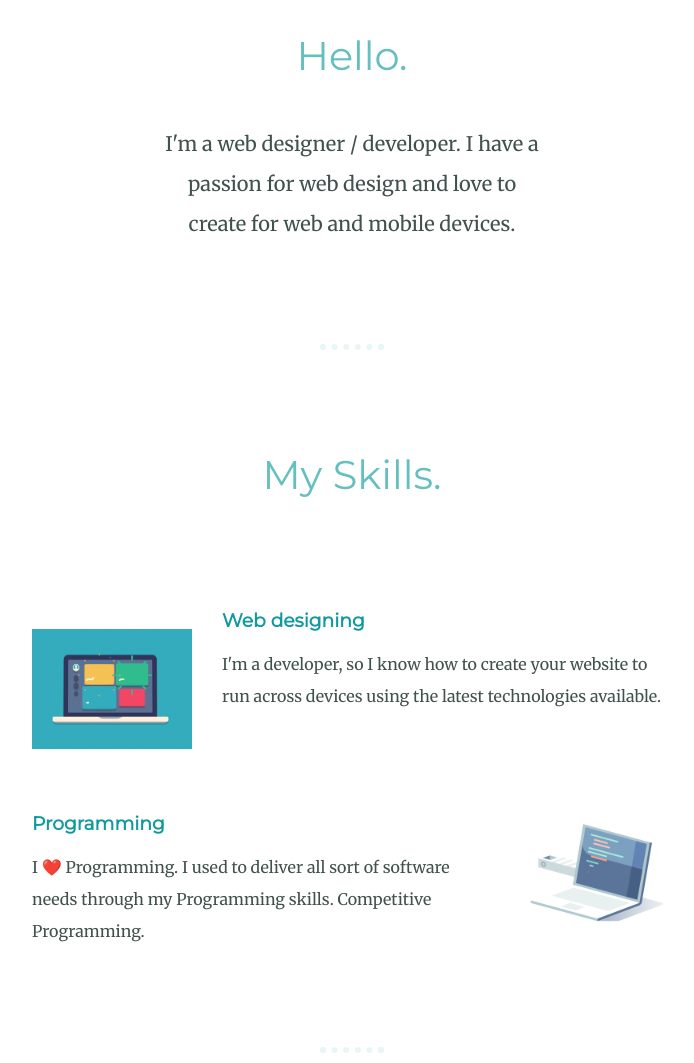
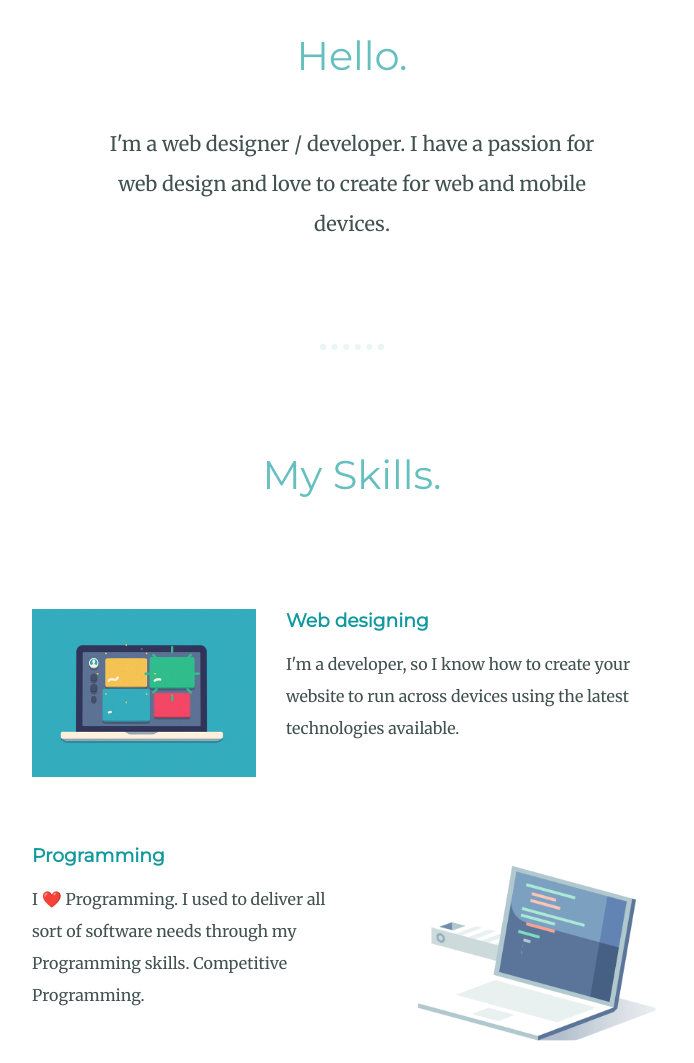
Before and after one commit to Bhanu0218/CV-2, a plain HTML site: page index.html in a window 1280 px wide. Shown: the part 1080-2143 px from the top of the page, without its empty margins (288-982 px from the left). Drawn offline with Linux system fonts and the light colour scheme.

Commit message:
Update styles.css

```diff
--- a/css/styles.css
+++ b/css/styles.css
@@ -22,7 +22,7 @@ h2 {
 }
 
 .intro {
-  width: 30%;
+  width: 40%;
   margin: auto;
   font-size: 1.25rem;
 }
@@ -82,11 +82,11 @@ hr {
   margin-right: 30px;
   margin-bottom: 30px;
   position: relative;
-  top: 20px;
+  width: 35%;
 }
 
 .skills2 {
-  width: 25%;
+  width: 45%;
   float: right;
   margin-left: 30px;
 }
@@ -104,6 +104,7 @@ p {
 .contact-message {
   width: 40%;
   margin: 40px auto 60px;
+  font-size: 1.5em;
 }
 
 
```
